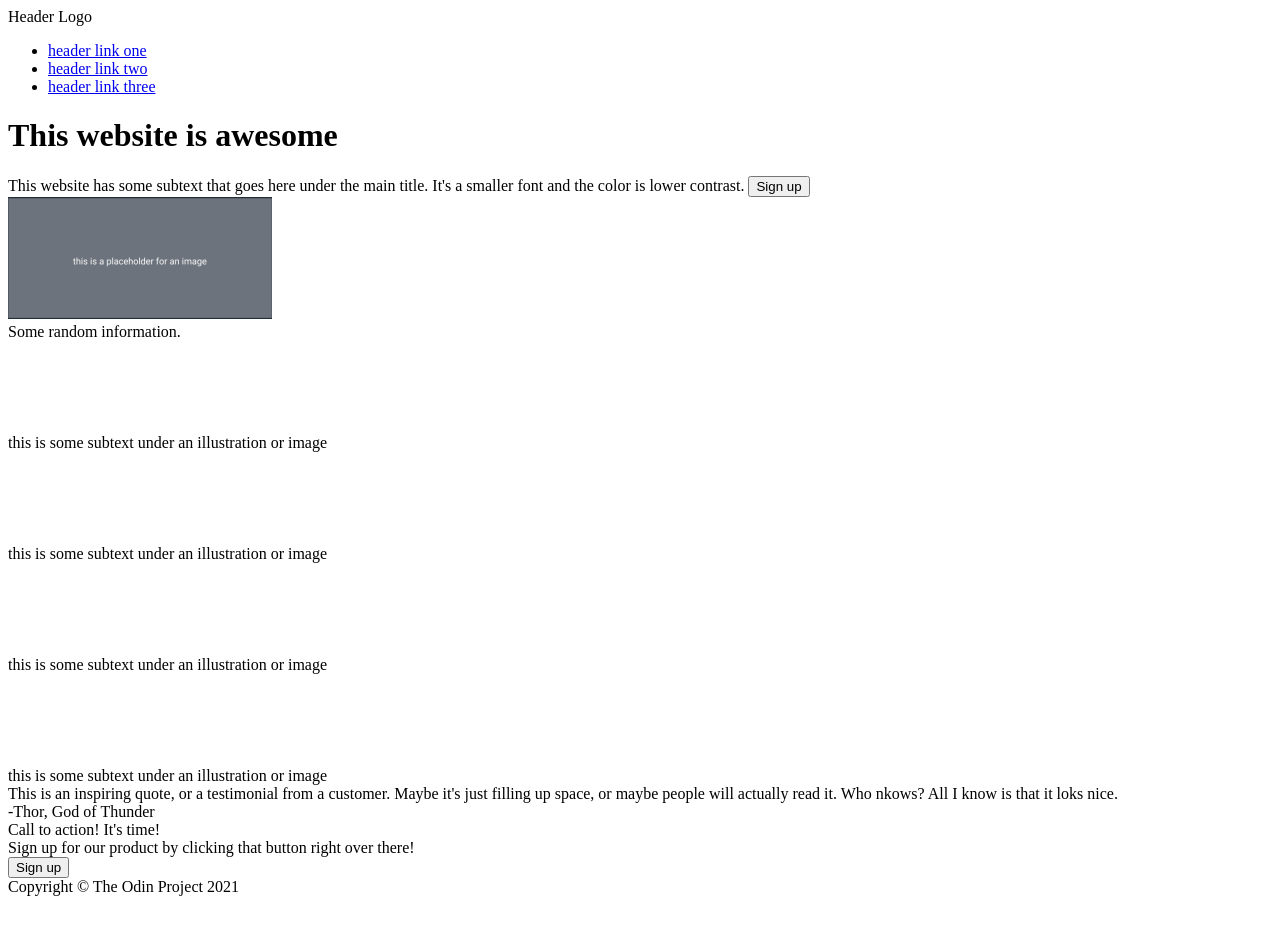
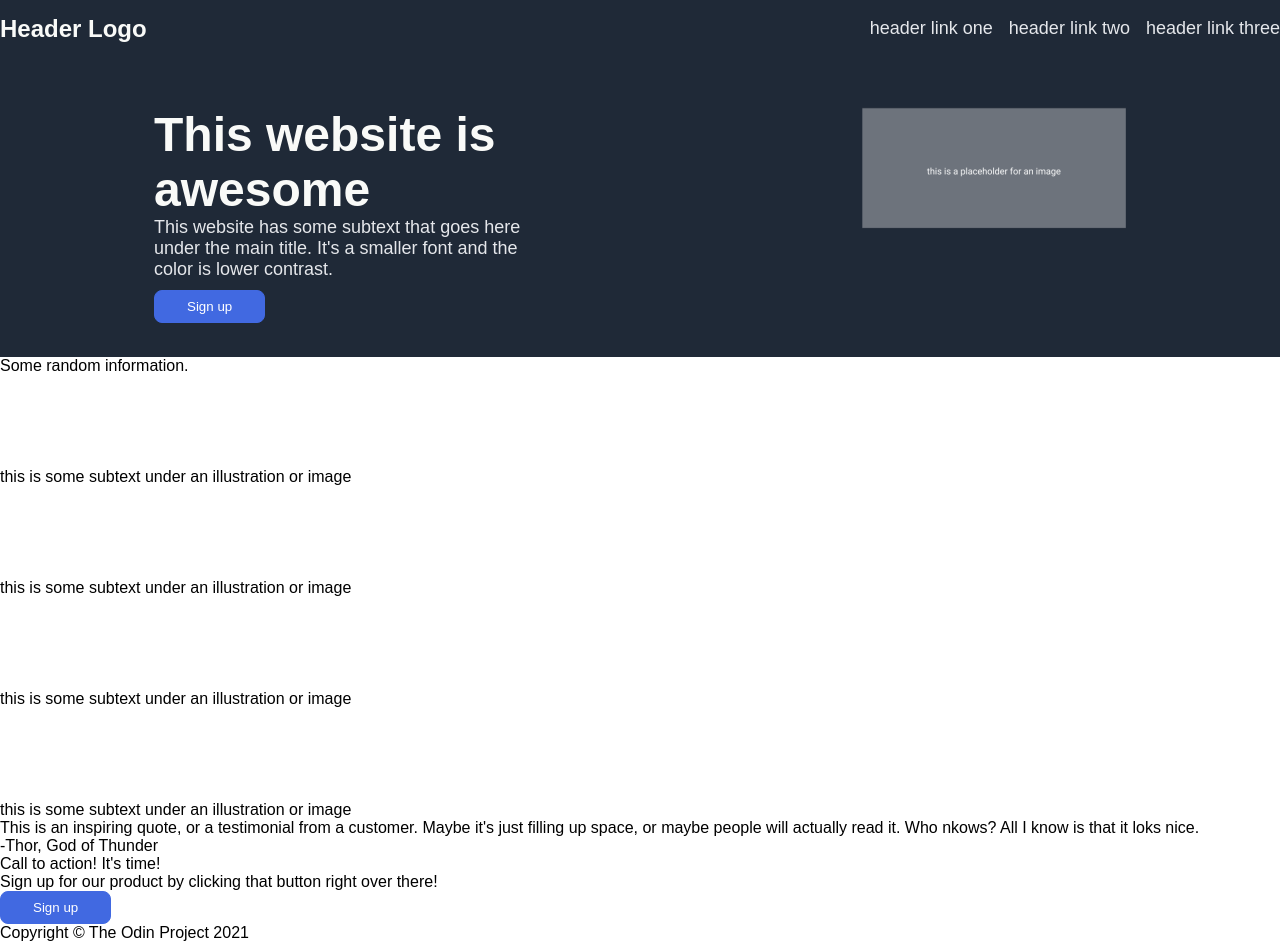
Before and after one commit to tommy128works/Landing_Page, a plain HTML site: page index.html in a window 1280 px wide. Before the commit the page ends 904 px from the top, so only its background shows below. Drawn offline with Linux system fonts and the light colour scheme.

Commit message:
complete half of css

```diff
--- a/index.html
+++ b/index.html
@@ -23,16 +23,22 @@
             </ul>
         </div>
     </div>
-    <!-- Section 2: Content + Image -->
+    <!-- Section 2: Hero + Image -->
+    <div class="hero">
         <div class="section1-left">
-        <h1>This website is awesome</h1>
+            <div class="hero-main-text">
+                This website is awesome
+            </div>
+            <div class="hero-secondary-text">
                 This website has some subtext that goes here under the main title. It's a smaller font and the color is lower contrast.
+            </div>
             <button class="sign-up-1">
                 Sign up
             </button>
         </div>
         <div class="section1-right">
             <img src="./images/placeholder_image.png" alt="placeholder image">
+        </div>
     </div>
     <!-- Section 3: 4 Images -->
     <div class="container">
--- a/style.css
+++ b/style.css
@@ -0,0 +1,67 @@
+body {
+    margin: 0;
+    font-family: Arial, Helvetica, sans-serif;
+}
+
+.header {
+    background: #1F2937;
+    display: flex;
+    justify-content: space-between;
+    align-items: center;
+    padding-bottom: 50px;
+}
+
+.logo {
+    font-size: 24px;
+    font-weight: bold;
+    color: #F9FAF8;
+}
+
+ul {
+    list-style-type: none;
+    display: flex;
+    gap: 16px;
+    font-size: 18px;
+}
+
+a {
+    /* this removes the line under our links */
+    text-decoration: none;
+    color: #E5E7EB;
+}
+
+.hero {
+    display: flex;
+    background: #1F2937;
+    justify-content: space-around;
+    padding-bottom: 50px;
+}
+
+.section1-left {
+    width: 400px;
+    height: 200px;
+}
+
+.hero-main-text {
+    font-size: 48px;
+    font-weight: bolder;
+    color: #F9FAF8;
+}
+
+.hero-secondary-text {
+    font-size: 18px;
+    color: #E5E7EB;
+    padding-bottom: 10px;
+}
+
+button {
+    padding: 8px 32px;
+    border-radius: 8px;
+}
+
+.sign-up-1 {
+    background: royalblue;
+    border: 1px solid royalblue;
+    color: white;
+
+}
```
Lines whose indentation alone changed are shown as unchanged.
